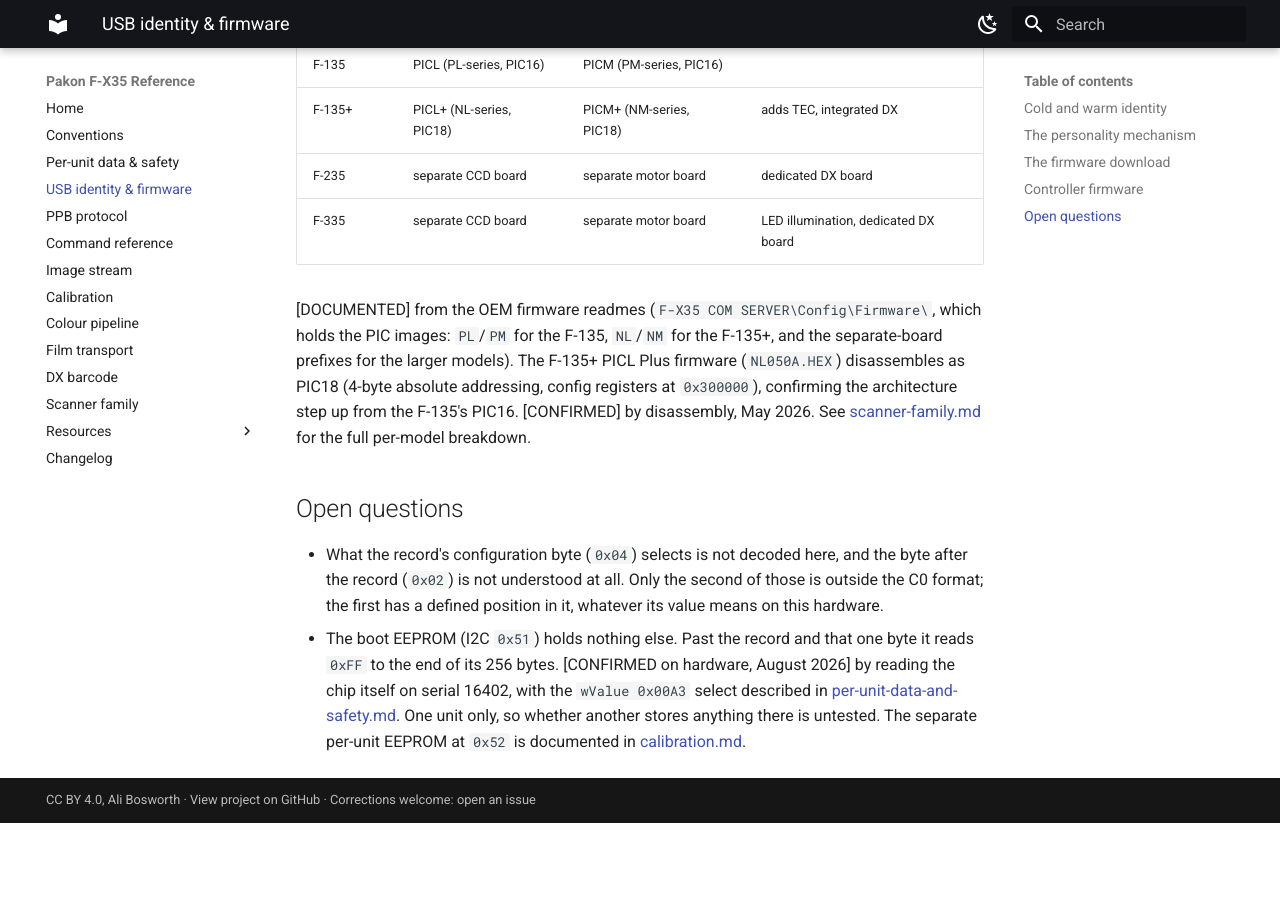
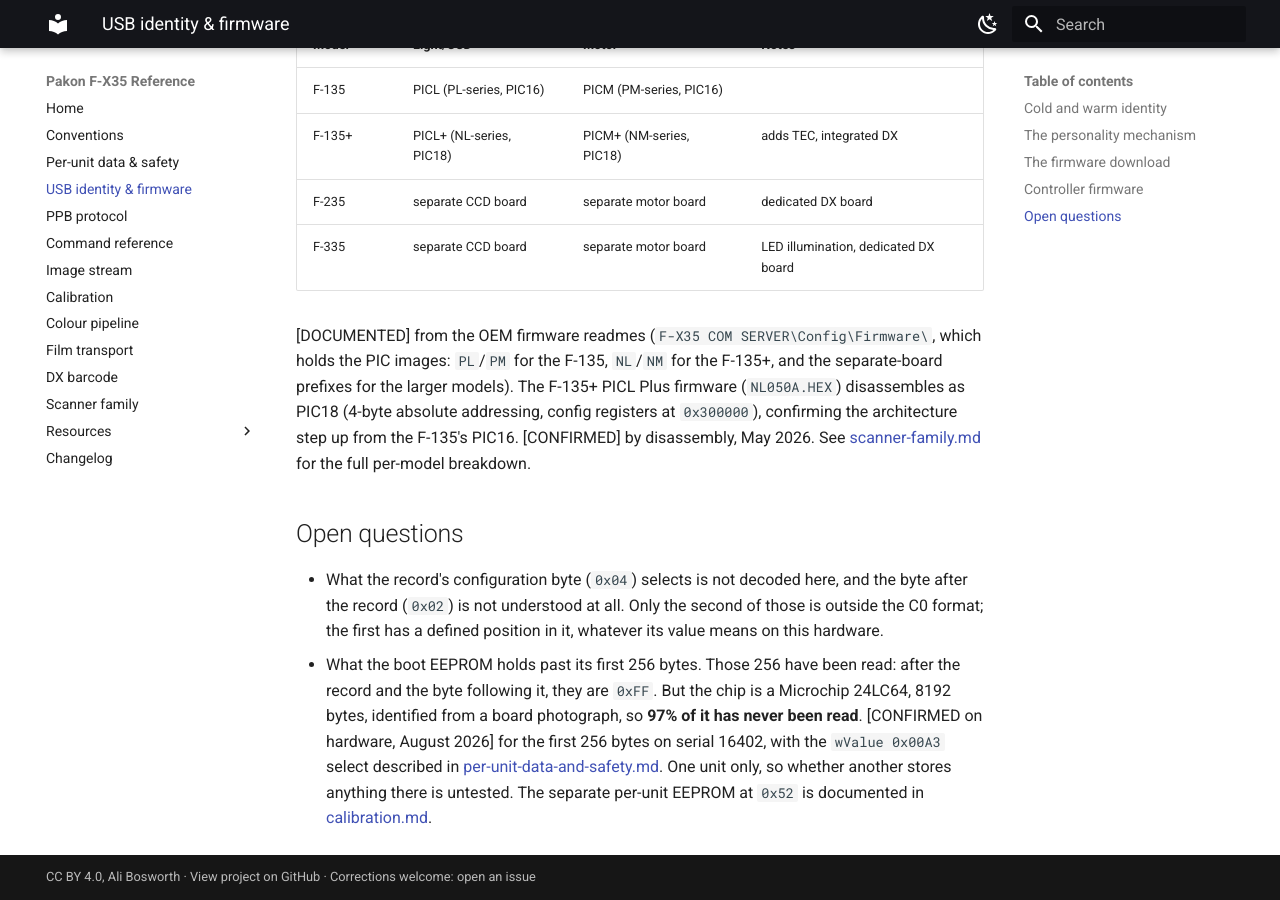
Before and after one commit to alibosworth/pakon-reference, an MkDocs documentation site: the page built from docs/usb-identity-and-firmware.md, in a window 1280 px wide and 900 px high, scrolled down 2660 px. Built offline with MkDocs 1.6.1 and Material for MkDocs 9.7.7, drawn with Linux system fonts in a browser that asks for light colours; before the commit the page ends 3483 px from its top, so only the background shows below that; some of the changed text lies outside the part shown.

Commit message:
Both I2C EEPROMs are 24LC64s, so almost none of either has been read
A photograph of an F-135+ motherboard (PCB #125430 REV C) shows U10 and
U13 marked 24LC64I, which is 8192 bytes each. Neither chip's capacity had
been established before.

That corrects something this branch asserted an hour ago. The boot chip
was said to read 0xFF "to the end of its 256 bytes", but 256 was only how
much the tool read, not how big the chip is. About 97% of it has never
been read, and the same goes for chip 0x52 past the sections, which end at
0xA24. Whether anything is stored in either remainder is now an open
question rather than a closed one.

```diff
--- a/docs/usb-identity-and-firmware.md
+++ b/docs/usb-identity-and-firmware.md
@@ -48,8 +48,9 @@ the scanner cold-enumerate as `0f05:f235` revision `aa07`.
 
 The **boot EEPROM** is the chip that record sits on. It is not a synonym for
 the personality: past the record it holds a ninth byte, `0x02`, which is
-outside the C0 format and is not understood, and then `0xFF` to the end of its
-256 bytes.
+outside the C0 format and is not understood, and then `0xFF` for as far as
+anyone has read. The chip is a Microchip 24LC64, so 8192 bytes, of which only
+the first 256 have been read.
 
 The **personality key** is `<productId>_<revision>`, so `F235_AA07`. It is a
 label the host forms from two fields of the record in order to choose a
@@ -125,9 +126,11 @@ F-135's PIC16. [CONFIRMED] by disassembly, May 2026. See
   and the byte after the record (`0x02`) is not understood at all. Only the
   second of those is outside the C0 format; the first has a defined position
   in it, whatever its value means on this hardware.
-- The boot EEPROM (I2C `0x51`) holds nothing else. Past the record and that
-  one byte it reads `0xFF` to the end of its 256 bytes. [CONFIRMED on hardware, August
-  2026] by reading the chip itself on serial 16402, with the `wValue 0x00A3`
+- What the boot EEPROM holds past its first 256 bytes. Those 256 have been
+  read: after the record and the byte following it, they are `0xFF`. But the
+  chip is a Microchip 24LC64, 8192 bytes, identified from a board photograph,
+  so **97% of it has never been read**. [CONFIRMED on hardware, August
+  2026] for the first 256 bytes on serial 16402, with the `wValue 0x00A3`
   select described in
   [per-unit-data-and-safety.md](per-unit-data-and-safety.md#backing-up-the-boot-personality-and-the-light-calibration).
   One unit only, so whether another stores anything there is untested. The
```
Also changed, not shown: docs/CHANGELOG.md (+9 -0 lines), docs/per-unit-data-and-safety.md (+6 -4 lines).
